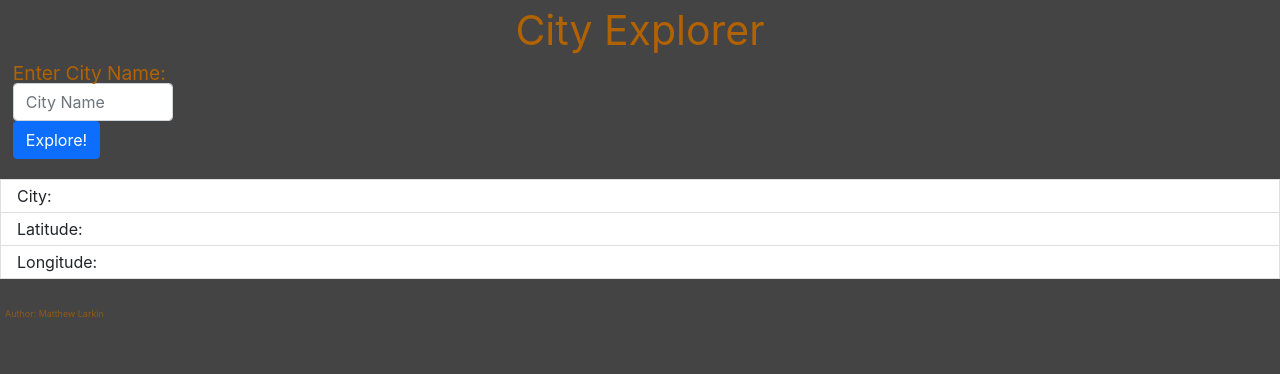
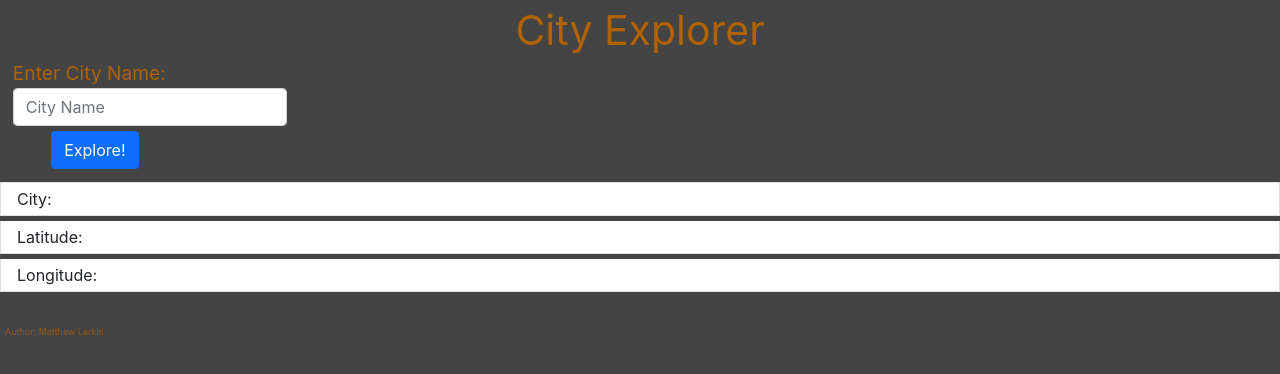
Before and after one commit to mattlarkin8/city-explorer, a React (Create React App) app: page / in a window 1280 px wide. Shown: the top 374 px of the page. Built offline with nearby package versions, Linux system fonts and the light colour scheme.

Commit message:
Styled Weather component.

```diff
--- a/src/App.css
+++ b/src/App.css
@@ -6,30 +6,33 @@ h1{
 }
 
 form{
-  display: flex;
-  justify-content: space-evenly;
   margin: 1vw;
-  width: 12.5vw;
-  height: 8vw;
 }
 
 form-label{
-  margin-bottom: 30px;
   font-size: 1.5vw;
   color: rgb(177, 98, 2);
+  margin-left: vw;
 }
 
-form-button{
-  margin: 1vw 2.3vw;
-  padding: .1vw;
-  font-size: 1.8vw;
+.form-control{
+  margin-top: 5px;
   width: fit-content;
-  height: 2.2vw;
-  border-top-left-radius: calc(0.25rem - 1px);
-  border-top-right-radius: calc(0.25rem - 1px);
-  border-bottom-left-radius: calc(0.25rem - 1px);
-  border-bottom-right-radius: calc(0.25rem - 1px);
-  background-color: rgb(124, 15, 124);
+}
+
+.btn{
+  margin-top: 5px;
+  margin-left: 3vw;
+}
+
+.container{
+  max-width: 612px;
+  width: 612px;
+  padding: 0px;
+}
+
+.list-group-item{
+  margin-bottom: 5px;
 }
 
 footer{
```
Also changed, not shown: src/Weather.css (added, +20 -0 lines).
